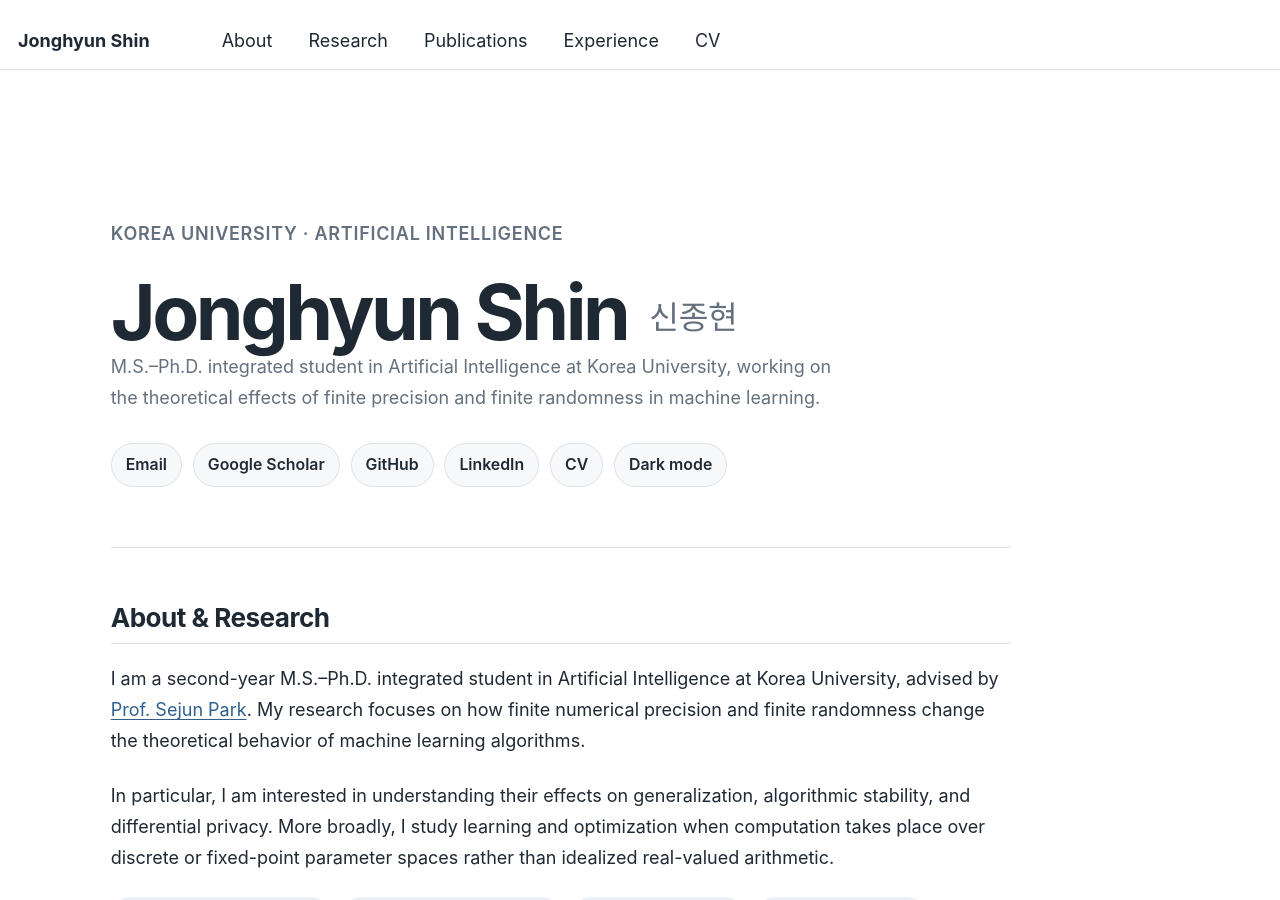
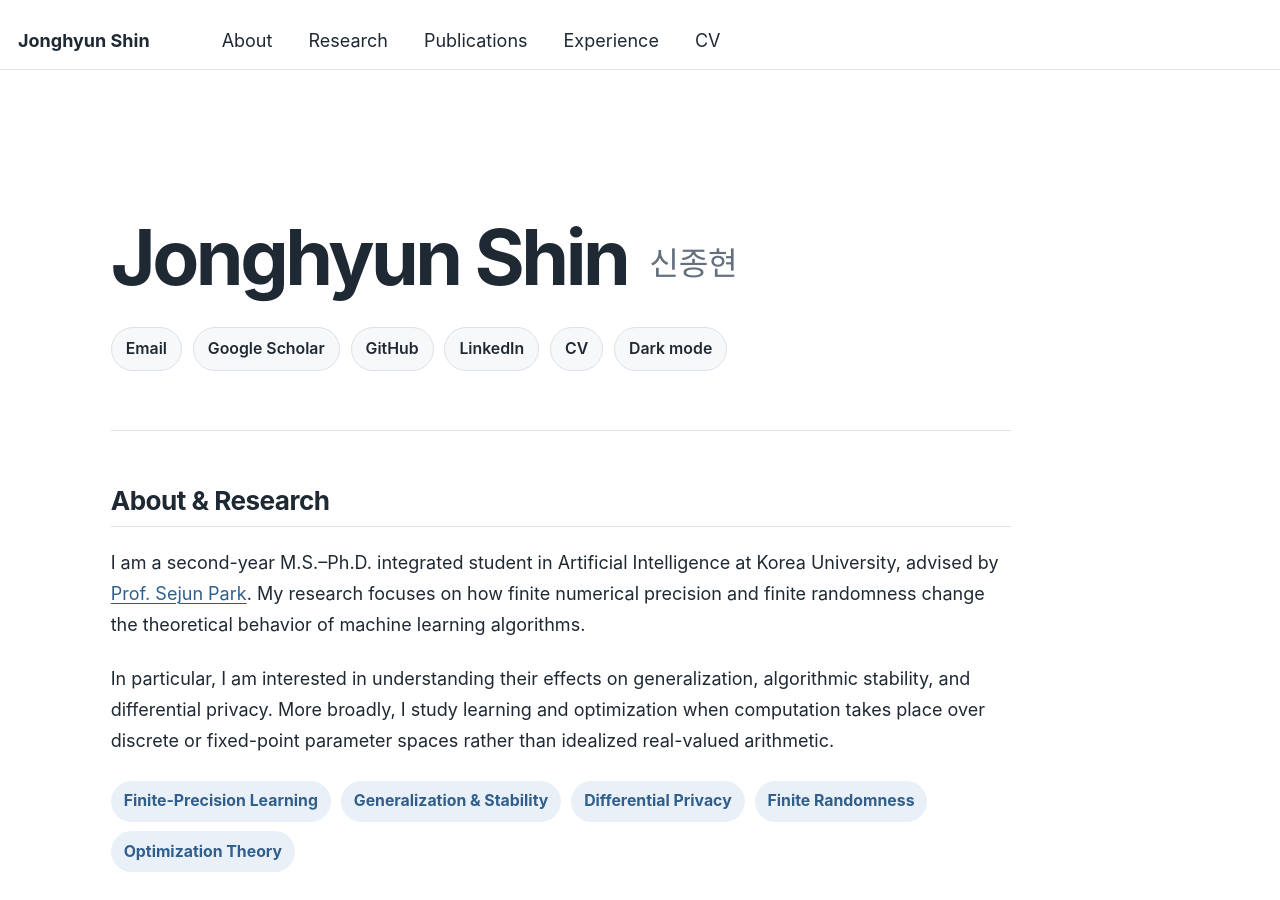
Before and after one commit to jong-hyun-shin/jong-hyun-shin.github.io, a Jekyll site: the page built from _pages/about.md, in a window 1280 px wide and 900 px high. Built offline with Jekyll 4.4.1, drawn with Linux system fonts in a browser that asks for light colours.

Commit message:
Update about.md

```diff
--- a/_pages/about.md
+++ b/_pages/about.md
@@ -298,11 +298,8 @@
 <div class="jh-wrap">
 
 <section class="jh-hero" id="about">
-  <p class="jh-kicker">Korea University · Artificial Intelligence</p>
   <h1>Jonghyun Shin <span class="jh-korean-name">신종현</span></h1>
   <p class="jh-subtitle">
-    M.S.–Ph.D. integrated student in Artificial Intelligence at Korea University,
-    working on the theoretical effects of finite precision and finite randomness in machine learning.
   </p>
 
   <div class="jh-links">
```
